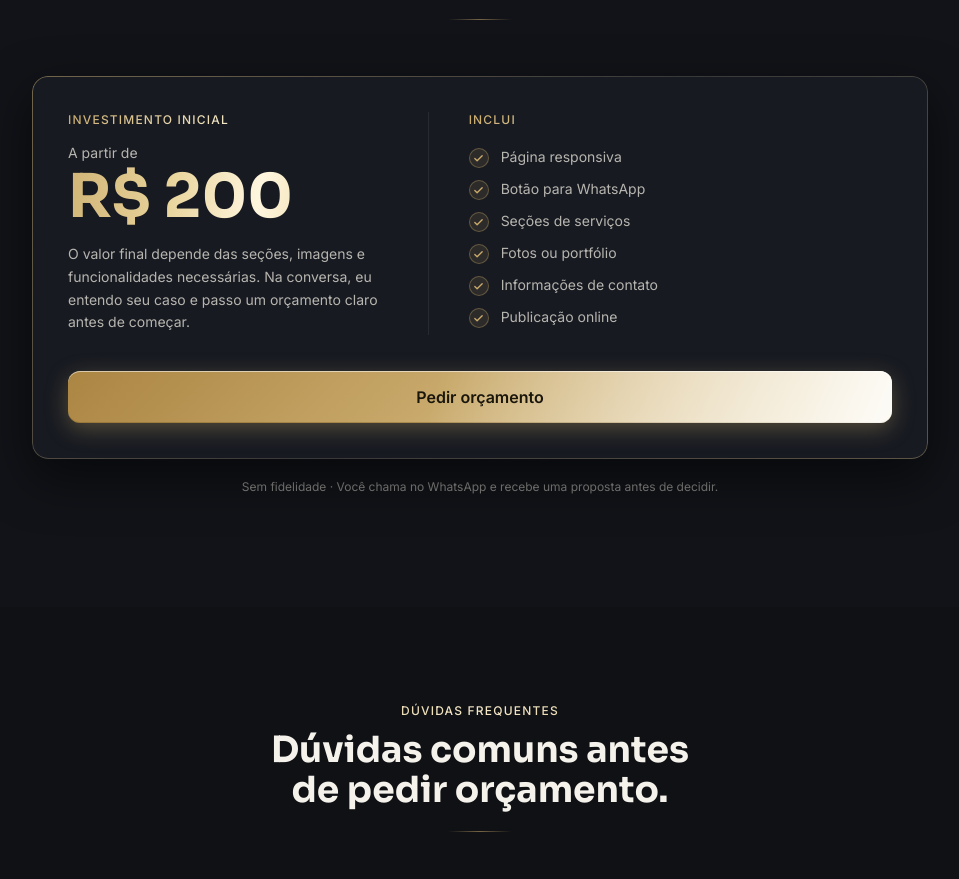
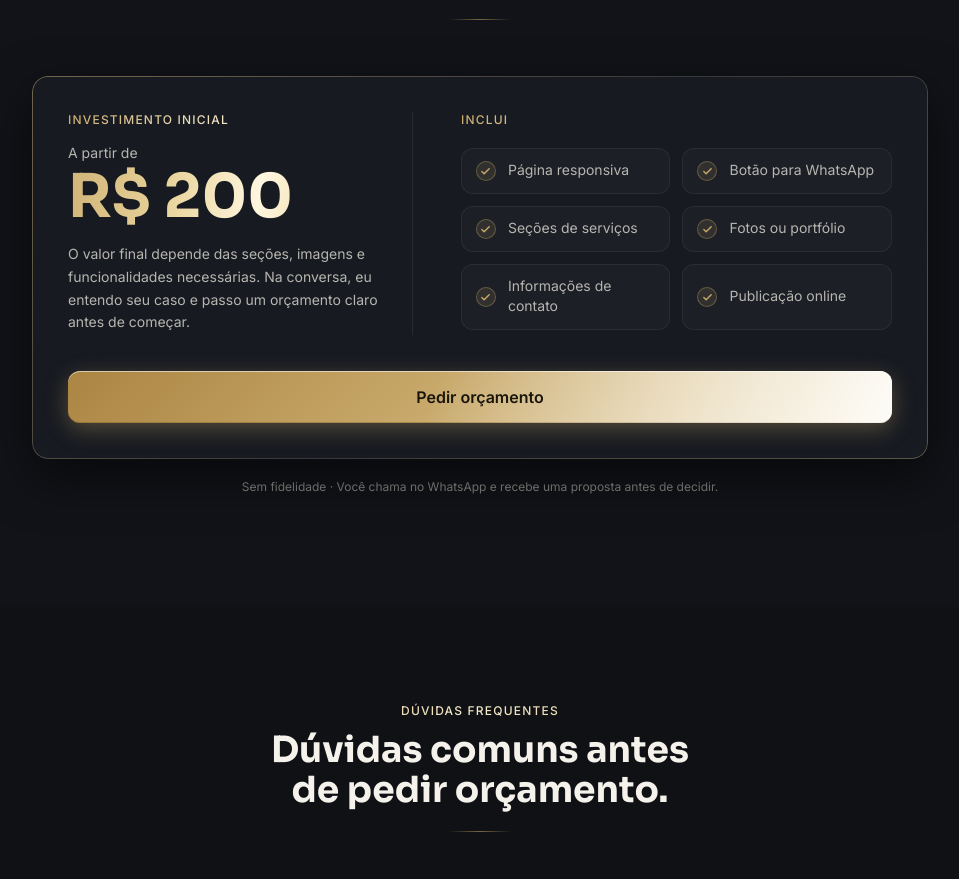
Before and after one commit to lucasfaustinodev/lucasfaustinodev, a Next.js app: page / in a window 1280 px wide. Shown: the part 4630-5509 px from the top of the page, without its empty margins (160-1119 px from the left). Built offline with nearby package versions, Linux system fonts and the light colour scheme; a web font is replaced by a local one.

Commit message:
Ajusta card de valores

```diff
--- a/components/pricing.tsx
+++ b/components/pricing.tsx
@@ -41,7 +41,7 @@ export function Pricing() {
 
           <div className="gold-border-glow relative rounded-2xl bg-card shadow-card-hover">
             <div className="relative z-10 p-6 md:p-9">
-              <div className="grid gap-8 md:grid-cols-[0.92fr_1.08fr] md:items-start md:gap-10">
+              <div className="grid gap-8 md:grid-cols-[0.88fr_1.12fr] md:items-start md:gap-10">
                 <div className="md:pr-8 md:border-r md:border-[rgba(245,242,235,0.08)]">
                   <span className="text-xs font-medium text-gold-foil uppercase tracking-widest mb-4 block">
                     Investimento inicial
@@ -61,15 +61,15 @@ export function Pricing() {
                   </p>
                 </div>
 
-                <div>
-                  <span className="text-xs font-medium text-gold-foil uppercase tracking-widest mb-5 block">
+                <div className="md:pl-2">
+                  <span className="text-xs font-medium text-gold-foil uppercase tracking-widest mb-5 block text-center md:text-left">
                     Inclui
                   </span>
-                  <ul className="grid gap-3 sm:grid-cols-2 md:grid-cols-1">
+                  <ul className="grid gap-3 sm:grid-cols-2">
                     {features.map((feature, i) => (
                       <li
                         key={feature}
-                        className="flex items-center gap-3"
+                        className="flex items-center gap-3 rounded-xl border border-white/[0.06] bg-white/[0.025] px-3.5 py-3"
                         style={{
                           opacity: inView ? 1 : 0.55,
                           transform: inView ? 'translateX(0)' : 'translateX(-8px)',
```
Also changed, not shown: 1 other file (tests, documents, lock files or other folders).
